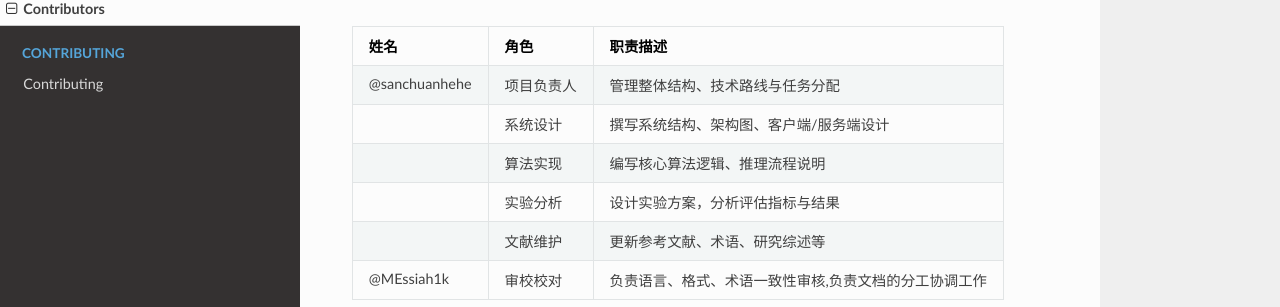
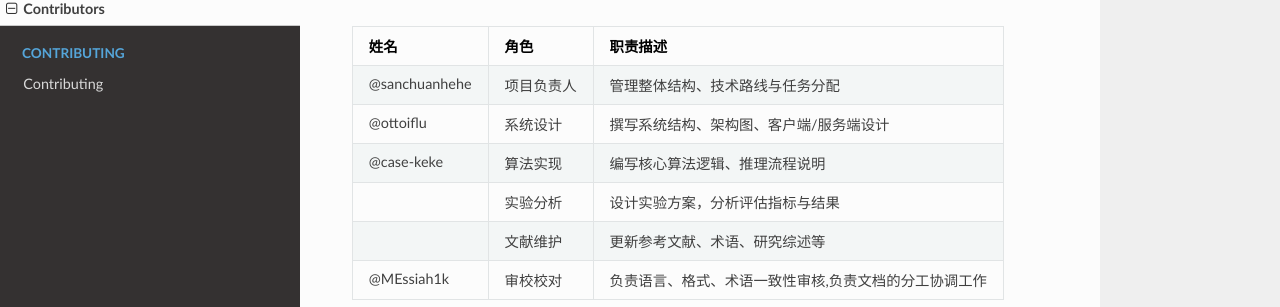
Before and after one commit to xiaoanmodel/-, an MkDocs documentation site: the page built from docs/CONTRIBUTORS.md, in a window 1280 px wide. Shown: the part 185-492 px from the top of the page. Built offline with MkDocs 1.6.1, drawn with Linux system fonts in a browser that asks for light colours; nearby versions of some CDN libraries.

Commit message:
更新贡献者信息，添加缺失的贡献者角色和职责描述

```diff
--- a/docs/CONTRIBUTORS.md
+++ b/docs/CONTRIBUTORS.md
@@ -4,9 +4,9 @@
 
 | 姓名         | 角色         | 职责描述                                                                 |
 |--------------|--------------|--------------------------------------------------------------------------|
-| @sanchuanhehe  | 项目负责人   | 管理整体结构、技术路线与任务分配                                         |
-|          | 系统设计     | 撰写系统结构、架构图、客户端/服务端设计                                   |
-|          | 算法实现     | 编写核心算法逻辑、推理流程说明                                           |
+|@sanchuanhehe| 项目负责人   | 管理整体结构、技术路线与任务分配                                         |
+|@ottoiflu| 系统设计     | 撰写系统结构、架构图、客户端/服务端设计                                   |
+|@case-keke| 算法实现     | 编写核心算法逻辑、推理流程说明                                           |
 |          | 实验分析     | 设计实验方案，分析评估指标与结果                                         |
 |          | 文献维护     | 更新参考文献、术语、研究综述等                                           |
 |@MEssiah1k| 审校校对     | 负责语言、格式、术语一致性审核,负责文档的分工协调工作|
```
